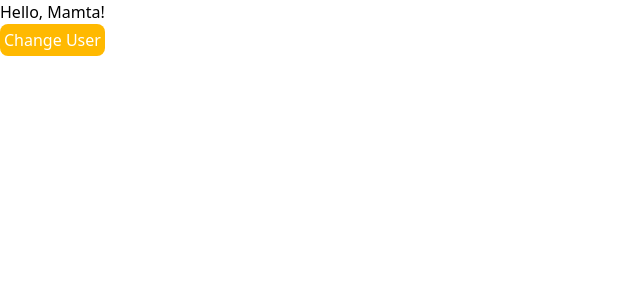
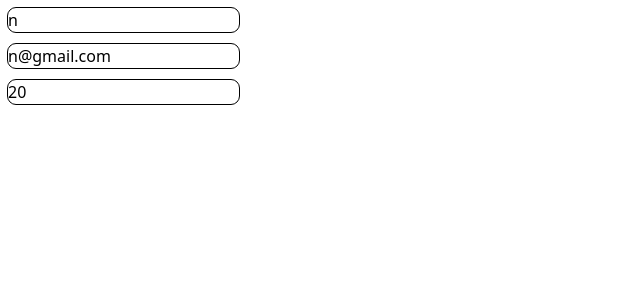
Before and after one commit to mamtapatil44/react-prcatice-app, a React (Vite) app: page / in a window 1280 px wide. Shown: the top 300 px of the page, without its empty margins (0-640 px from the left). Built offline with nearby package versions, Linux system fonts and the light colour scheme.

Commit message:
context api with children props

```diff
--- a/src/App.jsx
+++ b/src/App.jsx
@@ -2,13 +2,13 @@
 import React, { useState } from 'react'
 import Child from './components/Child';
 import UserContext from './contexts/user.context';
+import UserProvider from './contexts/user.provider';
 
 const App = () => {
-  const [user, setUser] = useState("Mamta");
   return (
-  <UserContext.Provider value={{user,setUser}}>
+  <UserProvider>
    <Child />
-  </UserContext.Provider>
+  </UserProvider>
 
   )
 }
--- a/src/components/Child.jsx
+++ b/src/components/Child.jsx
@@ -2,11 +2,20 @@ import React, { useContext } from 'react'
 import UserContext from '../contexts/user.context'
 
 const Child = () => {
-    const {user,setUser} = useContext(UserContext)
+    const {user,handleInputChange} = useContext(UserContext)
   return (
-    <div>
-      <h1>Hello, {user}!</h1>
-      <button className='bg-amber-400 text-white rounded-lg p-1' onClick={() => setUser("Devika")}>Change User</button>
+    <div className='flex flex-wrap'>
+      <form>
+        <div className='p-1 m-1 '>
+        <input type="text" name='name' className='outline-1 rounded-lg' placeholder='Name' value={user.name} onChange={handleInputChange} />
+        </div>
+        <div className='p-1 m-1'>
+        <input type="text" name='email' className='outline-1 rounded-lg' placeholder='Email' value={user.email} onChange={handleInputChange} />
+        </div>
+        <div className='p-1 m-1'>
+        <input type="text" name='age' className='outline-1 rounded-lg' placeholder='Age' value={user.age} onChange={handleInputChange} />
+        </div>
+      </form>
     </div>
   )
 }
--- /dev/null
+++ b/src/contexts/user.provider.jsx
@@ -0,0 +1,22 @@
+import { useState } from "react";
+import UserContext from "./user.context";
+
+const UserProvider = ({ children }) => {
+    const [user, setUser] = useState({
+        name: 'n',
+        email: "n@gmail.com", age: 20
+    });
+
+    const handleInputChange = (e) => {
+        setUser({ ...setUser, [e.target.name]: e.target.value })
+
+    }
+    return (
+        <UserContext.Provider value={{ user, handleInputChange }}>
+            {children}
+        </UserContext.Provider>
+    )
+
+}
+
+export default UserProvider;
```
